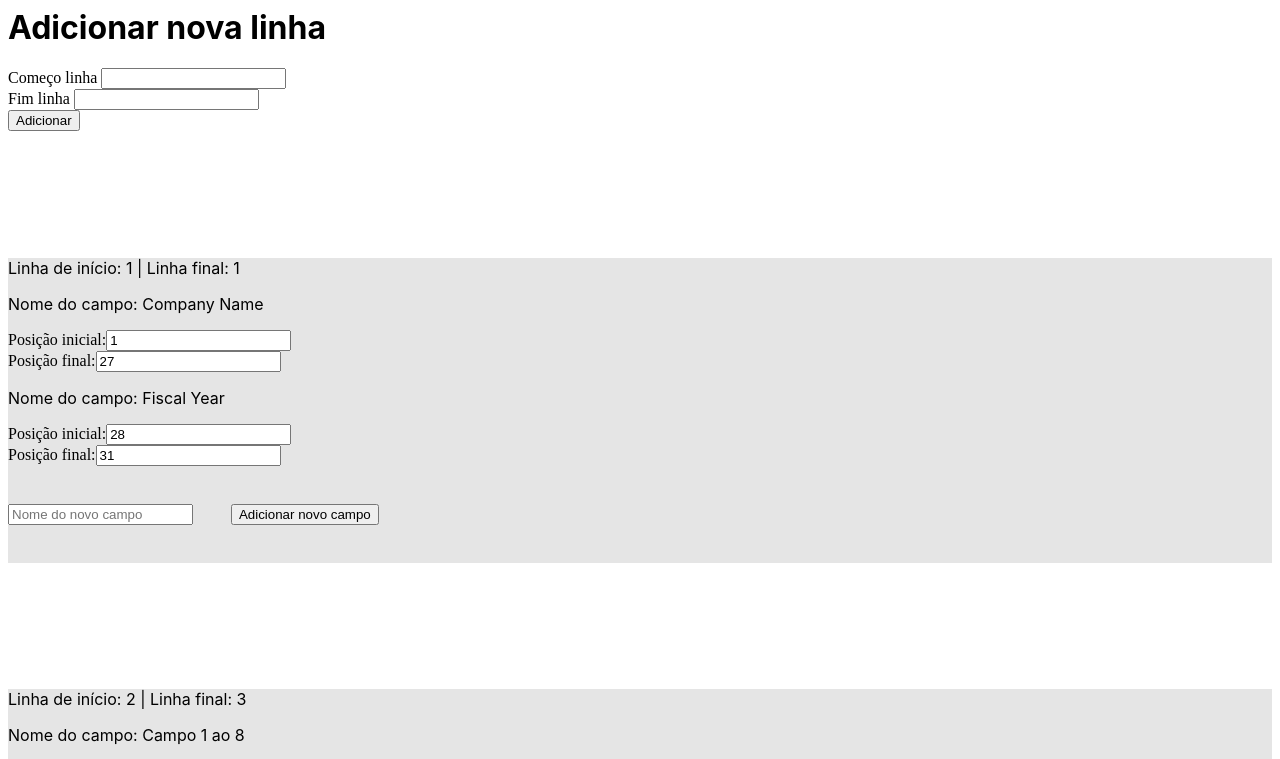
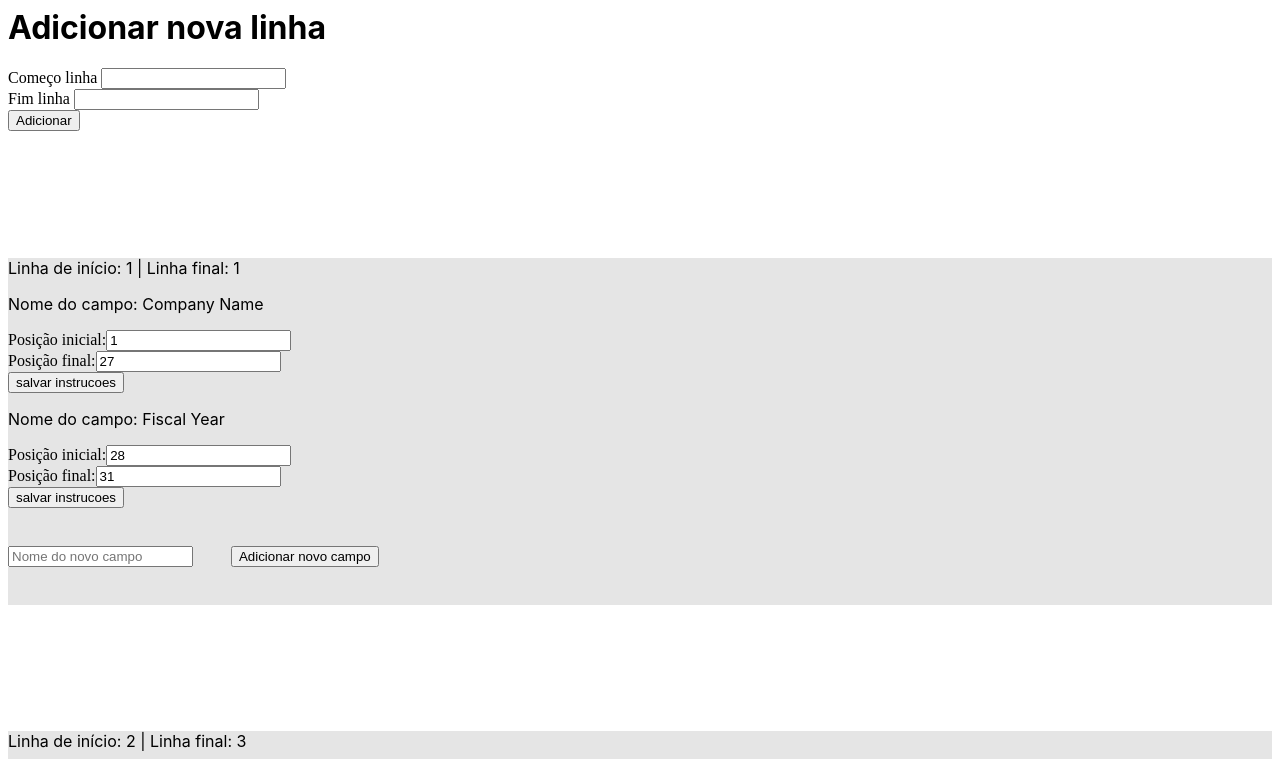
Before and after one commit to matefs/formulario-instrucoes-react, a React (Create React App) app: page / in a window 1280 px wide. Shown: the top 759 px of the page. Built offline with nearby package versions, Linux system fonts and the light colour scheme.

Commit message:
feat: adicionado botao salvar instrucoes para cada campo

```diff
--- a/src/LineInstructions.jsx
+++ b/src/LineInstructions.jsx
@@ -149,6 +149,8 @@ function Form() {
                     }
                   />
                 </label>
+                <br />
+                <button> salvar instrucoes </button>
               </div>
             ))}
 
```
